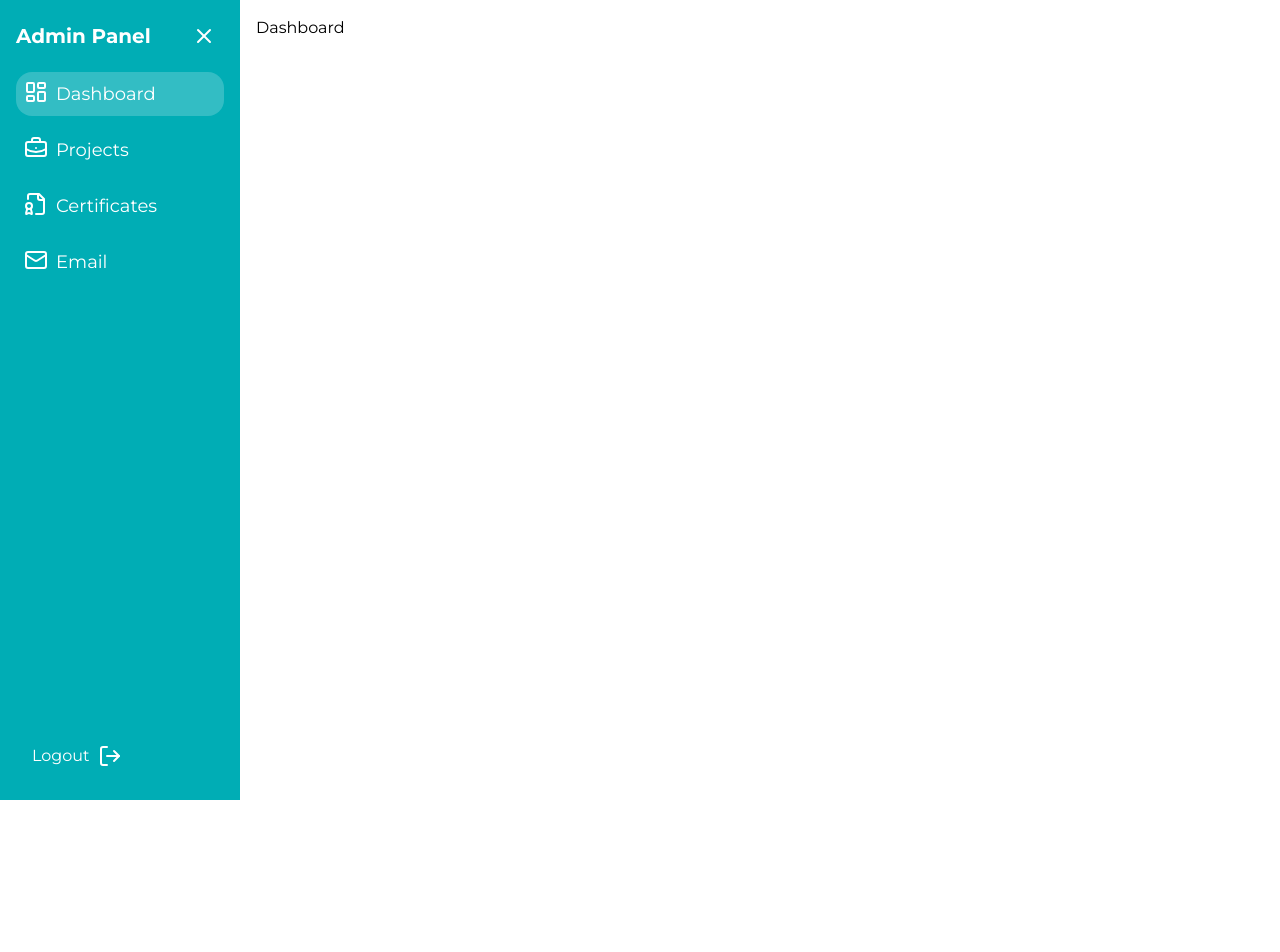
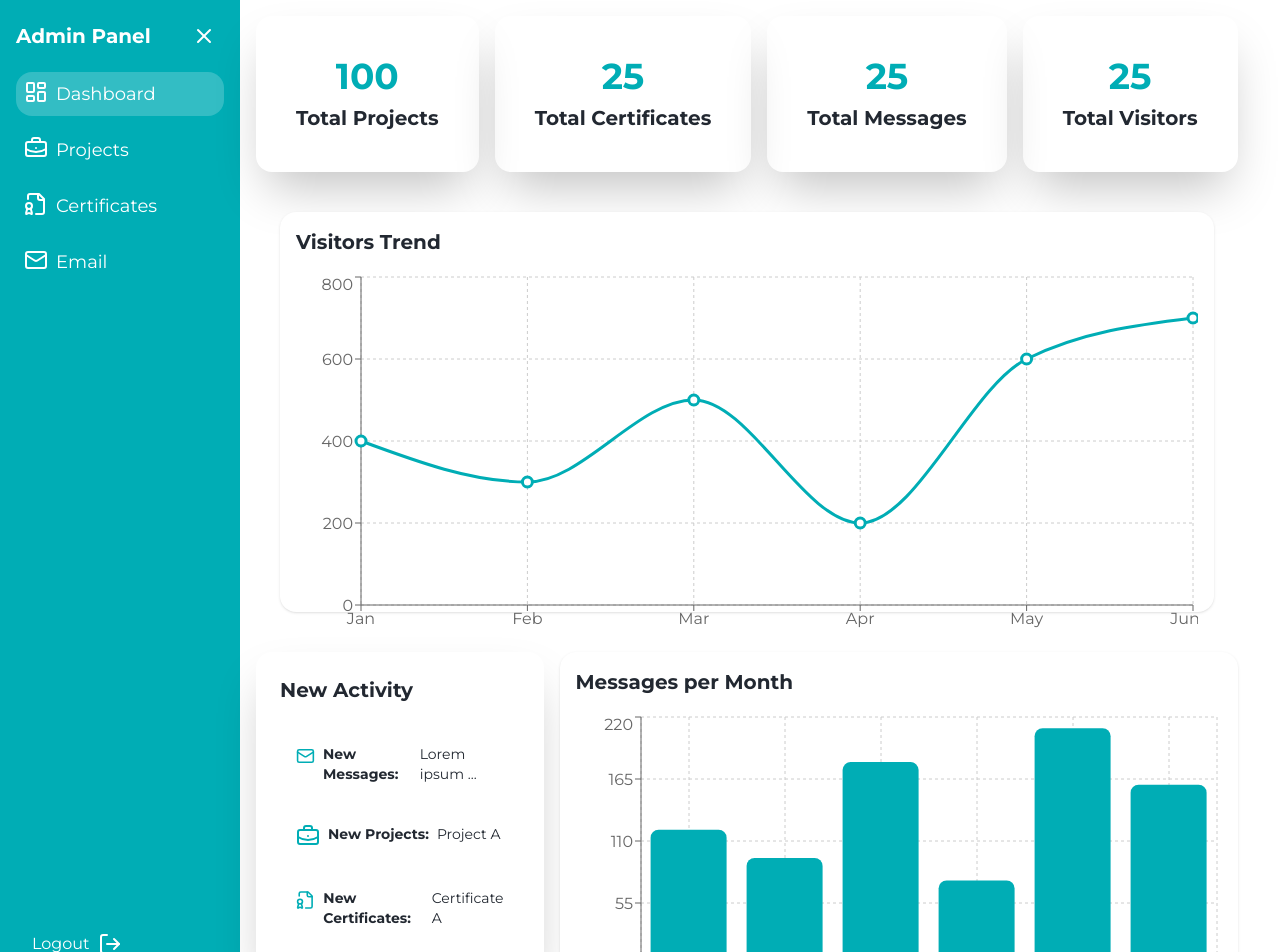
Before and after one commit to dwiputrapurnawa/portfolio-web, a Next.js app: page /admin/dashboard in a window 1280 px wide. Shown: the top 952 px of the page. Before the commit the page ends 800 px from the top, so only its background shows below. Built offline with nearby package versions, Linux system fonts and the light colour scheme.

Commit message:
feat: dashboard statistic

```diff
--- a/app/admin/dashboard/page.tsx
+++ b/app/admin/dashboard/page.tsx
@@ -1,8 +1,68 @@
+import BarChartDashboard from "@/components/BarChartDashboard";
+import DashboardCard from "@/components/DashboardCard";
+import LineChartDashboard from "@/components/LineChartDashboard";
+import MiniCard from "@/components/MiniCard";
+import { Mail, BriefcaseBusiness, FileBadge } from "lucide-react";
 
 export default function Dashboard() {
+
+    const data = [
+        { number: 100, label: "Total Projects" },
+        { number: 25, label: "Total Certificates" },
+        { number: 25, label: "Total Messages" },
+        { number: 25, label: "Total Visitors" },
+    ]
+
+    const new_activity = [
+        { label: "New Messages", icon: Mail, content: "Lorem ipsum ..." },
+        { label: "New Projects", icon: BriefcaseBusiness, content: "Project A" },
+        { label: "New Certificates", icon: FileBadge, content: "Certificate A" },
+    ]
+
     return (
-        <div className='scroll-smooth p-4'>
-            <h1 className="text-black">Dashboard</h1>
+        <div className='scroll-smooth p-4 flex flex-col'>
+
+            <div className="flex gap-4 mb-4">
+                {data.map((item, index) => {
+                    return (
+                        <DashboardCard key={index} number={item.number} label={item.label} />
+                    );
+                })}
+            </div>
+
+            <div className="p-6 mb-4">
+                <LineChartDashboard />
+            </div>
+
+            <div className="flex gap-4">
+
+                <div className="p-6 rounded-2xl shadow-2xl w-100">
+
+                    <h1 className="text-xl font-bold mb-6">New Activity</h1>
+
+
+                    <div className="flex flex-col gap-2">
+                        {new_activity.map((activity, index) => {
+                            return (
+                                <MiniCard label={activity.label} icon={activity.icon} content={activity.content} key={index} />
+                            );
+                        })}
+                    </div>
+
+
+
+
+                </div>
+
+
+
+
+                <BarChartDashboard />
+
+
+            </div>
+
+
         </div>
     );
 
--- /dev/null
+++ b/components/BarChartDashboard.tsx
@@ -0,0 +1,48 @@
+"use client";
+
+import {
+    BarChart,
+    Bar,
+    XAxis,
+    YAxis,
+    CartesianGrid,
+    Tooltip,
+    ResponsiveContainer,
+} from "recharts";
+
+// Type untuk data
+type DataPoint = {
+    month: string;
+    messages: number;
+};
+
+// Data dummy jumlah messages per month
+const data: DataPoint[] = [
+    { month: "January", messages: 120 },
+    { month: "February", messages: 95 },
+    { month: "March", messages: 180 },
+    { month: "April", messages: 75 },
+    { month: "May", messages: 210 },
+    { month: "June", messages: 160 },
+];
+
+export default function BarChartDashboard() {
+    return (
+        <div className="w-full h-80 p-4 bg-white rounded-2xl shadow">
+            <h2 className="text-xl font-bold mb-4">Messages per Month</h2>
+            <ResponsiveContainer width="100%" height="100%">
+                <BarChart data={data}>
+                    <CartesianGrid strokeDasharray="3 3" />
+                    <XAxis dataKey="month" />
+                    <YAxis />
+                    <Tooltip />
+                    <Bar
+                        dataKey="messages"
+                        fill="#00ADB5"
+                        radius={[8, 8, 0, 0]} // rounded top
+                    />
+                </BarChart>
+            </ResponsiveContainer>
+        </div>
+    );
+}
--- /dev/null
+++ b/components/DashboardCard.tsx
@@ -0,0 +1,8 @@
+export default function DashboardCard({ number, label }: { number: number, label: string }) {
+    return (
+        <div className="flex flex-col p-10 rounded-2xl shadow-2xl justify-between text-center gap-2 hover:scale-105 transition-all duration-300 ease-in-out">
+            <h1 className="text-4xl font-bold text-[var(--accent)]">{number}</h1>
+            <h1 className="text-xl font-bold">{label}</h1>
+        </div>
+    );
+}
--- /dev/null
+++ b/components/LineChartDashboard.tsx
@@ -0,0 +1,40 @@
+"use client";
+
+import { LineChart, Line, XAxis, YAxis, CartesianGrid, Tooltip, ResponsiveContainer } from "recharts";
+
+type DataPoint = {
+    name: string;
+    visitors: number;
+};
+
+const data: DataPoint[] = [
+    { name: "Jan", visitors: 400 },
+    { name: "Feb", visitors: 300 },
+    { name: "Mar", visitors: 500 },
+    { name: "Apr", visitors: 200 },
+    { name: "May", visitors: 600 },
+    { name: "Jun", visitors: 700 },
+];
+
+export default function LineChartDashboard() {
+    return (
+        <div className="w-full h-100 p-4 bg-white rounded-2xl shadow">
+            <h2 className="text-xl font-bold mb-4">Visitors Trend</h2>
+            <ResponsiveContainer width="100%" height="100%">
+                <LineChart data={data}>
+                    <CartesianGrid strokeDasharray="3 3" />
+                    <XAxis dataKey="name" />
+                    <YAxis />
+                    <Tooltip />
+                    <Line
+                        type="monotone"
+                        dataKey="visitors"
+                        stroke="#00ADB5"
+                        strokeWidth={3}
+                        dot={{ r: 5 }}
+                    />
+                </LineChart>
+            </ResponsiveContainer>
+        </div>
+    );
+}
--- /dev/null
+++ b/components/MiniCard.tsx
@@ -0,0 +1,18 @@
+import { Mail, BriefcaseBusiness, FileBadge, LucideIcon } from "lucide-react";
+
+type Props = {
+    label: string;
+    icon: LucideIcon;
+    content: string;
+}
+
+export default function MiniCard({ label, icon: Icon, content }: Props) {
+    return (
+        <div className="flex gap-2 hover:shadow-2xl hover:scale-105 hover:bg-gray-100 p-4 rounded-xl transition-all duration-300 ease-in-out w-full">
+
+            <Icon color="#00ADB5" />
+            <h1 className="font-bold text-sm">{label}:</h1>
+            <p className="text-sm">{content}</p>
+        </div>
+    );
+}
--- a/package.json
+++ b/package.json
@@ -19,7 +19,8 @@
     "next-themes": "^0.4.6",
     "react": "19.1.0",
     "react-dom": "19.1.0",
-    "react-icons": "^5.5.0"
+    "react-icons": "^5.5.0",
+    "recharts": "^3.2.0"
   },
   "devDependencies": {
     "@eslint/eslintrc": "^3.3.1",
```
Also changed, not shown: 1 other file (tests, documents, lock files or other folders).
